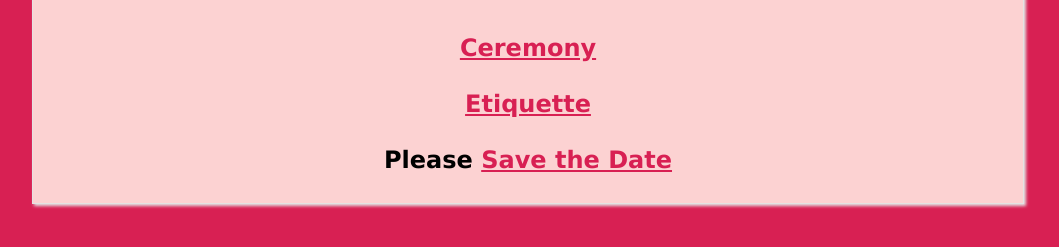
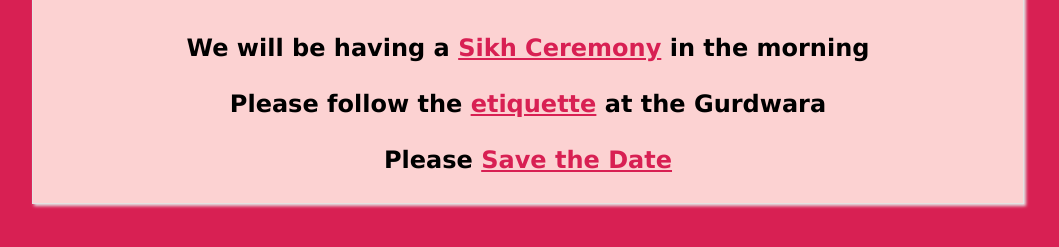
Before and after one commit to CraigJas/craigjas.github.io, a plain HTML site: page index.html in a window 1280 px wide. Shown: the part 341-588 px from the top of the page, without its empty margins (112-1171 px from the left). Drawn offline with Linux system fonts and the light colour scheme.

Commit message:
Updated menu text

```diff
--- a/index.html
+++ b/index.html
@@ -14,8 +14,8 @@
 <section class="container">
 	<section class="card center">
 	    <h1>Craig and Jas</h1>
-	    <h3><a href="ceremony">Ceremony</a></h3>
-	    <h3><a href="etiquette">Etiquette</a></h3>
+	    <h3>We will be having a <a href="ceremony">Sikh Ceremony</a> in the morning</h3>
+	    <h3>Please follow the <a href="etiquette">etiquette</a> at the Gurdwara</h3>
 	    <h3>Please <a href="savethedate">Save the Date</a></h3>
 	</section>
 </section>
```
